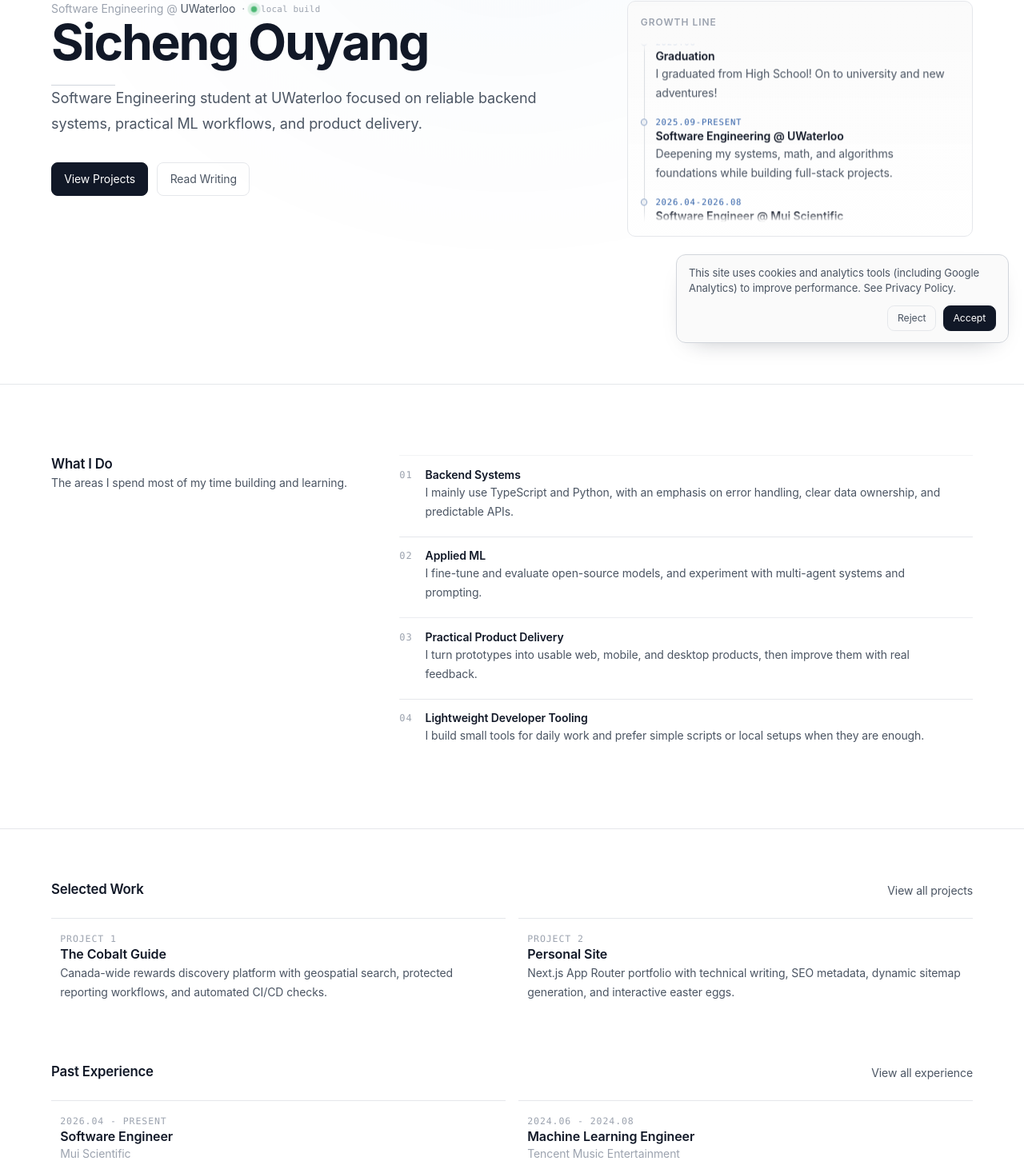
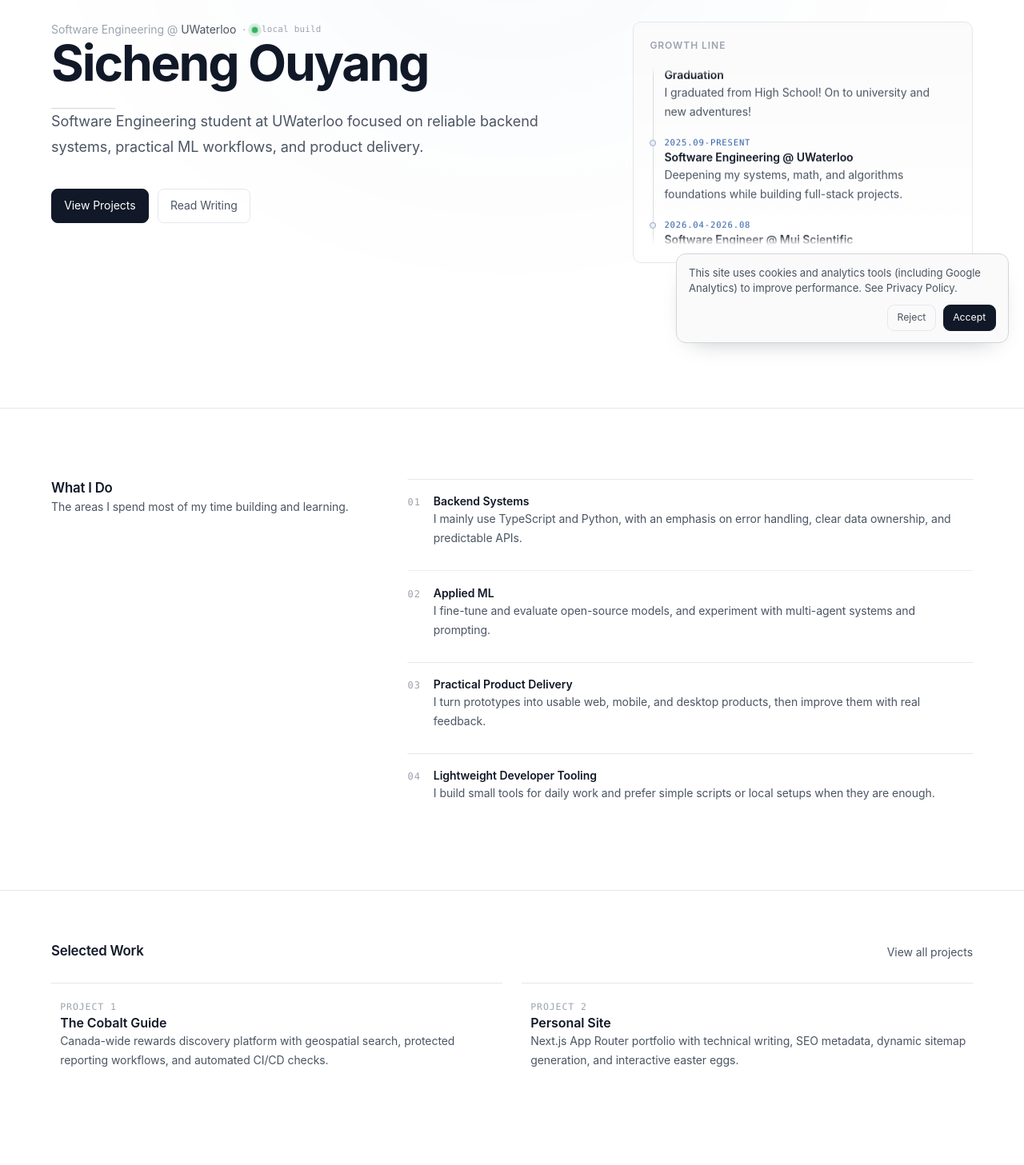
Before and after one commit to carols12352/sicheng, a Next.js app in the folder personal-site/: page / in a window 1280 px wide. Shown: the part 355-1812 px from the top of the page at 80% size. Built offline with nearby package versions, Linux system fonts and the light colour scheme; no server answers.

Commit message:
fix: fixed issues of context being to crowded

```diff
--- a/personal-site/app/globals.css
+++ b/personal-site/app/globals.css
@@ -26,6 +26,10 @@
 
   --motion-micro: 180ms;
   --motion-ease: cubic-bezier(0.16, 1, 0.3, 1);
+  --space-page-top: clamp(2rem, 4.5vw, 3.5rem);
+  --space-main-start: clamp(3rem, 6vw, 4.5rem);
+  --space-section: clamp(3.5rem, 7vw, 4.75rem);
+  --space-footer: clamp(6rem, 12vw, 8rem);
 }
 
 :root[data-theme="dark"] {
@@ -104,38 +108,39 @@ body {
   color: var(--text);
   font-family: var(--font-sans);
   font-size: 1rem;
-  line-height: 1.62;
-  letter-spacing: -0.006em;
+  line-height: 1.68;
+  letter-spacing: -0.004em;
   overflow-x: hidden;
 }
 
 .site-frame {
-  padding-block: clamp(1.75rem, 4vw, 3rem);
+  padding-block: var(--space-page-top);
 }
 
 .site-main {
-  margin-top: clamp(2.5rem, 5vw, 3.4rem);
+  margin-top: var(--space-main-start);
 }
 
 .footer-shell {
-  margin-top: clamp(4.5rem, 10vw, 6rem);
+  margin-top: var(--space-footer);
 }
 
 .page-title {
-  font-size: clamp(1.7rem, 4vw, 2rem);
+  font-size: clamp(1.85rem, 4vw, 2.2rem);
   font-weight: 600;
-  line-height: 1.15;
-  letter-spacing: -0.025em;
+  line-height: 1.12;
+  letter-spacing: -0.03em;
+  text-wrap: balance;
 }
 
 .page-lede {
-  margin-top: 0.8rem;
+  margin-top: 1.05rem;
   max-width: 42rem;
-  line-height: 1.7;
+  line-height: 1.75;
 }
 
 .page-section-gap {
-  margin-top: clamp(2.5rem, 6vw, 3rem);
+  margin-top: var(--space-section);
 }
 
 .site-frame > header nav,
@@ -310,7 +315,7 @@ p {
   flex-wrap: wrap;
   align-items: start;
   justify-content: space-between;
-  gap: 0.75rem 1.25rem;
+  gap: 1.5rem 2rem;
 }
 
 .footer-brand {
@@ -691,7 +696,7 @@ p {
 .home-hero-grid {
   display: grid;
   grid-template-columns: 1fr;
-  gap: 1.4rem;
+  gap: clamp(2rem, 5vw, 3.5rem);
   align-items: start;
   position: relative;
   z-index: 1;
@@ -699,7 +704,7 @@ p {
 
 .home-hero-title {
   font-size: clamp(2.2rem, 7vw, 3.9rem);
-  line-height: 1.04;
+  line-height: 1.02;
   letter-spacing: -0.035em;
   font-weight: 650;
 }
@@ -767,7 +772,7 @@ p {
 .home-hero-panel {
   border: 1px solid var(--line);
   border-radius: 10px;
-  padding: 1rem 1rem 1.05rem;
+  padding: 1.2rem 1.25rem 1.3rem;
   background:
     linear-gradient(180deg, color-mix(in srgb, var(--surface) 92%, transparent), color-mix(in srgb, var(--bg) 90%, transparent)),
     color-mix(in srgb, var(--bg) 90%, transparent);
@@ -783,11 +788,11 @@ p {
 
 .home-hero-panel-row {
   border-top: 1px solid var(--line);
-  padding-top: 0.8rem;
+  padding-top: 0.95rem;
 }
 
 .home-hero-panel-row + .home-hero-panel-row {
-  margin-top: 0.8rem;
+  margin-top: 0.95rem;
 }
 
 .growth-line {
@@ -797,7 +802,7 @@ p {
   list-style: none;
   position: relative;
   display: grid;
-  gap: 0.85rem;
+  gap: 1rem;
 }
 
 .growth-line-scroll {
@@ -875,12 +880,12 @@ p {
 .capability-layout {
   display: grid;
   grid-template-columns: 1fr;
-  gap: 1.5rem;
+  gap: 2.25rem;
 }
 
 .capability-rail {
   display: grid;
-  gap: 0.75rem;
+  gap: 0.9rem;
 }
 
 .capability-row {
@@ -890,7 +895,7 @@ p {
   gap: 0.9rem;
   overflow: hidden;
   border-top: 1px solid var(--line);
-  padding: 0.9rem 0 1rem;
+  padding: 1.15rem 0 1.3rem;
 }
 
 .capability-index {
@@ -905,7 +910,7 @@ p {
   position: relative;
   border-top: 1px solid var(--line);
   border-radius: 0;
-  padding: 1rem 0.2rem 1rem 0.85rem;
+  padding: 1.25rem 0.2rem 1.35rem 0.85rem;
   transition:
     color var(--motion-micro) var(--motion-ease),
     border-color var(--motion-micro) var(--motion-ease),
@@ -942,7 +947,7 @@ p {
 .work-layout {
   display: grid;
   grid-template-columns: 1fr;
-  gap: 0.9rem;
+  gap: 1.25rem;
 }
 
 .work-side {
@@ -1257,21 +1262,21 @@ p {
 
   .capability-layout {
     grid-template-columns: minmax(0, 0.9fr) minmax(0, 1.6fr);
-    gap: 2rem;
+    gap: 3rem;
   }
 
   .home-hero-grid {
     grid-template-columns: minmax(0, 1.6fr) minmax(0, 1fr);
-    gap: 1.75rem;
+    gap: 3rem;
   }
 
   .capability-rail {
-    gap: 0.2rem;
+    gap: 0.45rem;
   }
 
   .work-layout {
     grid-template-columns: repeat(2, minmax(0, 1fr));
-    gap: 1rem;
+    gap: 1.5rem;
   }
 
   .footer-top {
@@ -1346,43 +1351,43 @@ p {
 }
 
 .article-header {
-  padding-top: 0.15rem;
+  padding-top: 0.35rem;
 }
 
 .article-breadcrumb {
-  margin-bottom: 1.2rem;
+  margin-bottom: 1.5rem;
   overflow: hidden;
 }
 
 .article-title {
   max-width: 38rem;
   font-size: clamp(2rem, 7vw, 2.6rem);
-  line-height: 1.1;
+  line-height: 1.08;
   text-wrap: balance;
 }
 
 .article-meta {
-  margin-top: 1.25rem;
+  margin-top: 1.5rem;
 }
 
 .article-tags {
-  margin-top: 0.6rem;
+  margin-top: 0.75rem;
 }
 
 .article-rule {
-  margin-top: 1.75rem;
+  margin-top: 2.25rem;
 }
 
 .mdx-prose {
   counter-reset: sidenote;
   font-size: clamp(1rem, 0.985rem + 0.1vw, 1.04rem);
-  line-height: 1.72;
+  line-height: 1.78;
   font-kerning: normal;
   letter-spacing: -0.008em;
 }
 
 .mdx-prose > p {
-  margin-bottom: 1.1rem;
+  margin-bottom: 1.35rem;
 }
 
 .mdx-prose > p:last-child {
@@ -1402,33 +1407,33 @@ p {
 }
 
 .mdx-prose .article-heading-h2 {
-  margin-top: 2.65rem;
+  margin-top: 3.25rem;
+  margin-bottom: 1rem;
+  font-size: clamp(1.4rem, 3vw, 1.55rem);
+}
+
+.mdx-prose .article-heading-h3 {
+  margin-top: 2.35rem;
   margin-bottom: 0.75rem;
-  font-size: clamp(1.4rem, 3vw, 1.55rem);
-}
-
-.mdx-prose .article-heading-h3 {
-  margin-top: 1.95rem;
-  margin-bottom: 0.55rem;
   font-size: clamp(1.15rem, 2.4vw, 1.24rem);
 }
 
 .mdx-prose > .article-heading:first-child {
-  margin-top: 1.85rem;
+  margin-top: 2.25rem;
 }
 
 .mdx-prose .article-list {
-  margin-top: 0.7rem;
-  margin-bottom: 1.2rem;
+  margin-top: 0.85rem;
+  margin-bottom: 1.45rem;
   padding-left: 1.45rem;
 }
 
 .mdx-prose .article-list > li {
-  line-height: 1.72;
+  line-height: 1.76;
 }
 
 .mdx-prose .article-list > li + li {
-  margin-top: 0.48rem;
+  margin-top: 0.6rem;
 }
 
 .mdx-prose .article-list .article-list {
--- a/personal-site/app/page.tsx
+++ b/personal-site/app/page.tsx
@@ -145,15 +145,15 @@ export default function Home() {
               )}
             </div>
 
-            <h1 className="home-hero-title mt-4 text-gray-900">
+            <h1 className="home-hero-title mt-5 text-gray-900">
               Sicheng Ouyang
             </h1>
-            <span className="mt-5 block h-px w-20 bg-gray-300" />
-            <p className="mt-5 max-w-2xl text-base leading-7 text-gray-600 sm:text-lg sm:leading-8">
+            <span className="mt-6 block h-px w-20 bg-gray-300" />
+            <p className="mt-6 max-w-2xl text-base leading-7 text-gray-600 sm:text-lg sm:leading-8">
               Software Engineering student at UWaterloo focused on reliable backend systems, practical ML workflows, and product delivery.
             </p>
 
-            <div className="home-hero-actions mt-8 flex-col sm:flex-row">
+            <div className="home-hero-actions mt-9 flex-col sm:flex-row">
               <Link href="/projects" className="home-btn home-btn-primary w-full sm:w-auto">
                 View Projects
               </Link>
@@ -174,7 +174,7 @@ export default function Home() {
         <div className="capability-layout mx-auto w-full max-w-6xl">
           <div>
             <h2 className="section-title">What I Do</h2>
-            <p className="mt-4 max-w-sm text-sm leading-6 text-gray-600">
+            <p className="mt-5 max-w-sm text-sm leading-6 text-gray-600">
               The areas I spend most of my time building and learning.
             </p>
           </div>
@@ -206,7 +206,7 @@ export default function Home() {
               View all projects
             </Link>
           </div>
-          <RevealStagger className="work-layout mt-6">
+          <RevealStagger className="work-layout mt-7">
             {selectedWork.map((item, index) => (
               <RevealItem key={item.title} className="work-side">
                 <HoverCard>
@@ -227,7 +227,7 @@ export default function Home() {
         </div>
       </RevealSection>
 
-      <RevealSection className="home-band home-section home-section-connected px-6 pb-[4.5rem] pt-4 sm:px-10 sm:pb-[5.5rem] sm:pt-5 lg:px-14">
+      <RevealSection className="home-band home-section home-section-connected px-6 py-[4.5rem] sm:px-10 sm:py-[5.5rem] lg:px-14">
         <div className="mx-auto w-full max-w-6xl">
           <div className="flex items-end justify-between gap-4">
             <h2 className="section-title">Past Experience</h2>
@@ -235,7 +235,7 @@ export default function Home() {
               View all experience
             </Link>
           </div>
-          <RevealStagger className="work-layout mt-6">
+          <RevealStagger className="work-layout mt-7">
             {pastExperiences.map((item) => (
               <RevealItem key={`${item.organization}-${item.role}`} className="work-side">
                 <HoverCard>
--- a/personal-site/app/writing/page.tsx
+++ b/personal-site/app/writing/page.tsx
@@ -111,9 +111,9 @@ export default async function WritingPage({ searchParams }: WritingPageProps) {
             </p>
           </article>
         ) : (
-          <div className="space-y-10">
+          <div className="space-y-12">
             {visiblePosts.map((post) => (
-              <article key={post.post.meta.slug} className="ui-item border-t border-gray-200 pt-4">
+              <article key={post.post.meta.slug} className="ui-item border-t border-gray-200 pt-5">
                 <h2 className="text-lg font-semibold">
                   <Link
                     href={`/writing/${post.post.meta.slug}`}
@@ -126,7 +126,7 @@ export default async function WritingPage({ searchParams }: WritingPageProps) {
                   {post.post.meta.date ? <span>{post.post.meta.date}</span> : null}
                   <span>{post.post.meta.readingTime}</span>
                 </div>
-                <p className="mt-3">{highlightText(post.snippet, normalizedQuery)}</p>
+                <p className="mt-4 max-w-2xl leading-7">{highlightText(post.snippet, normalizedQuery)}</p>
                 {post.post.meta.tags.length > 0 ? (
                   <div className="mt-3 flex flex-wrap gap-2">
                     {post.post.meta.tags.map((tag) => (
--- a/personal-site/components/site/site-frame.tsx
+++ b/personal-site/components/site/site-frame.tsx
@@ -283,7 +283,7 @@ export function SiteFrame({ children }: SiteFrameProps) {
   };
 
   return (
-    <div className="site-frame mx-auto flex min-h-screen w-full max-w-4xl flex-col px-5 sm:px-7">
+    <div className="site-frame mx-auto flex min-h-screen w-full max-w-5xl flex-col px-5 sm:px-8 lg:px-10">
       <header>
         <div className="flex items-center justify-between gap-3">
           <Link href="/" className="site-brand ui-link">
@@ -319,7 +319,7 @@ export function SiteFrame({ children }: SiteFrameProps) {
             {mobileMenuOpen ? "Close" : "Menu"}
           </button>
         </div>
-        <nav className="mt-4 hidden flex-wrap gap-x-6 gap-y-2 text-sm md:flex">
+        <nav className="mt-5 hidden flex-wrap gap-x-7 gap-y-2 text-sm md:flex">
           {navItems.map((item) => (
             <NavLink key={item.href} href={item.href} label={item.label} />
           ))}
@@ -343,7 +343,7 @@ export function SiteFrame({ children }: SiteFrameProps) {
         <PageTransition>{children}</PageTransition>
       </main>
 
-      <footer className="footer-shell border-t border-gray-200 pt-7 pb-4 text-sm text-gray-500">
+      <footer className="footer-shell border-t border-gray-200 pt-9 pb-4 text-sm text-gray-500">
         <div className="footer-top">
           <div className="footer-brand">
             <p className="site-brand font-semibold text-gray-900">
```
Also changed, not shown: personal-site/app/about/page.tsx (+14 -14 lines), personal-site/components/experiences/experiences-tree-timeline.tsx (+4 -4 lines), personal-site/components/projects/projects-tree-timeline.tsx (+4 -4 lines).
